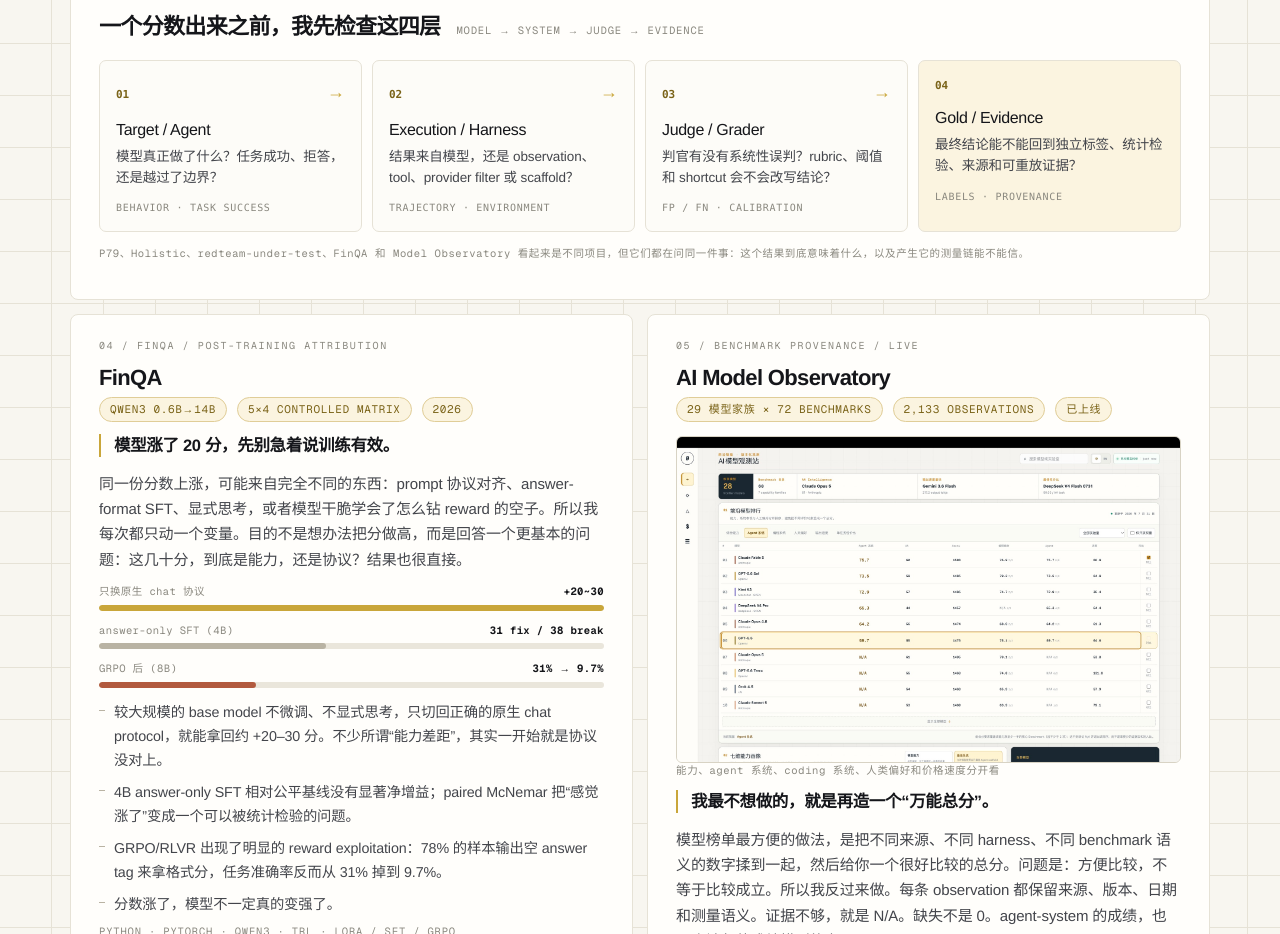
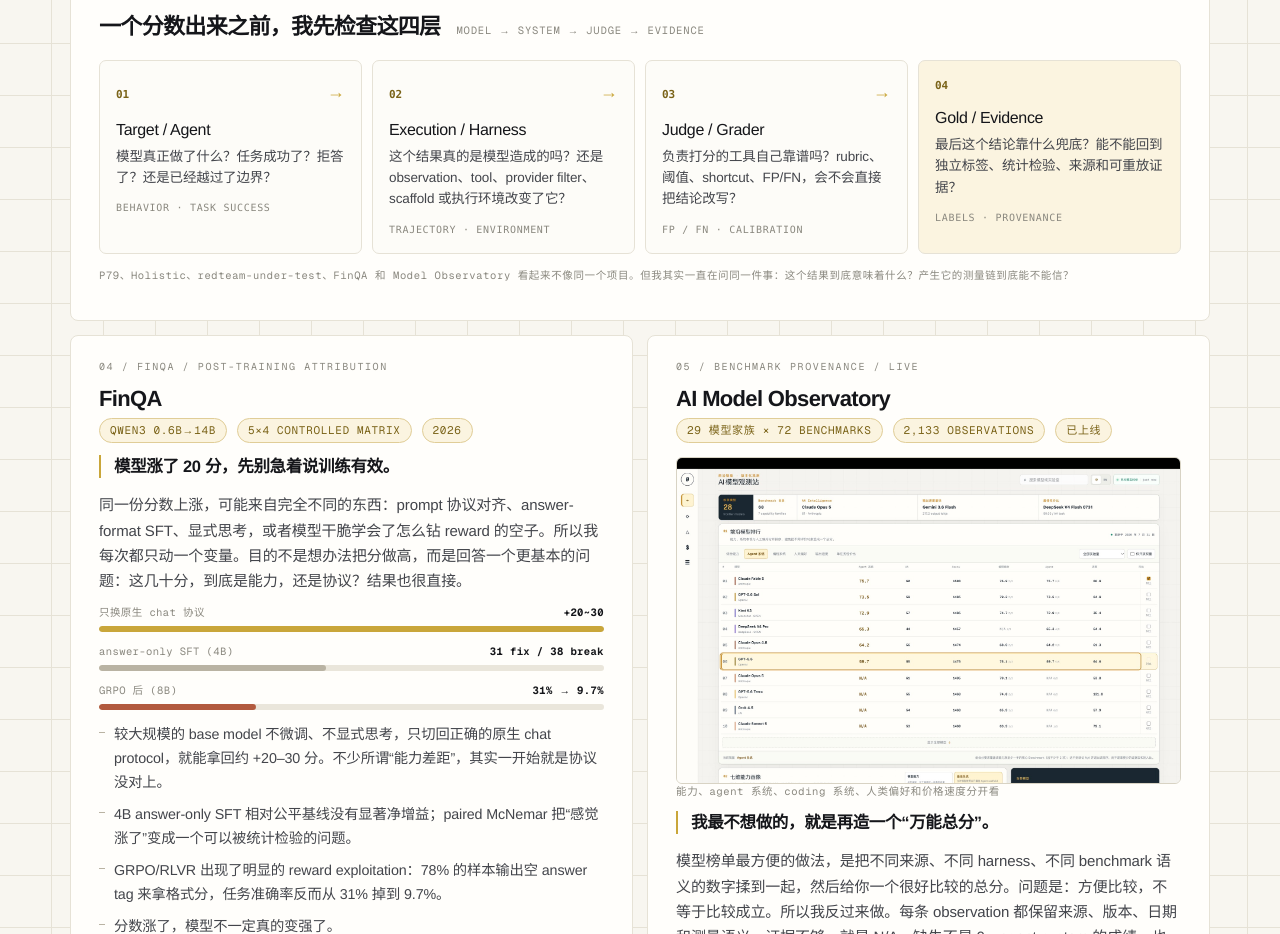
Before and after one commit to Quarkgluonmixture/ai-model-observatory, a Next.js app: page / in a window 1280 px wide. Shown: the part 2660-3594 px from the top of the page. Built offline with nearby package versions, Linux system fonts and the light colour scheme.

Commit message:
Polish measurement-chain copy in natural Chinese

```diff
--- a/app/page.tsx
+++ b/app/page.tsx
@@ -168,25 +168,25 @@ function MeasurementChain() {
     {
       no: "01",
       title: "Target / Agent",
-      body: "模型真正做了什么？任务成功、拒答，还是越过了边界？",
+      body: "模型真正做了什么？任务成功了？拒答了？还是已经越过了边界？",
       foot: "behavior · task success",
     },
     {
       no: "02",
       title: "Execution / Harness",
-      body: "结果来自模型，还是 observation、tool、provider filter 或 scaffold？",
+      body: "这个结果真的是模型造成的吗？还是 observation、tool、provider filter、scaffold 或执行环境改变了它？",
       foot: "trajectory · environment",
     },
     {
       no: "03",
       title: "Judge / Grader",
-      body: "判官有没有系统性误判？rubric、阈值和 shortcut 会不会改写结论？",
+      body: "负责打分的工具自己靠谱吗？rubric、阈值、shortcut、FP/FN，会不会直接把结论改写？",
       foot: "FP / FN · calibration",
     },
     {
       no: "04",
       title: "Gold / Evidence",
-      body: "最终结论能不能回到独立标签、统计检验、来源和可重放证据？",
+      body: "最后这个结论靠什么兜底？能不能回到独立标签、统计检验、来源和可重放证据？",
       foot: "labels · provenance",
     },
   ];
@@ -222,7 +222,7 @@ function MeasurementChain() {
         ))}
       </div>
       <p className={s.cap} style={{ marginTop: 14 }}>
-        P79、Holistic、redteam-under-test、FinQA 和 Model Observatory 看起来是不同项目，但它们都在问同一件事：这个结果到底意味着什么，以及产生它的测量链能不能信。
+        P79、Holistic、redteam-under-test、FinQA 和 Model Observatory 看起来不像同一个项目。但我其实一直在问同一件事：这个结果到底意味着什么？产生它的测量链到底能不能信？
       </p>
     </div>
   );
```
